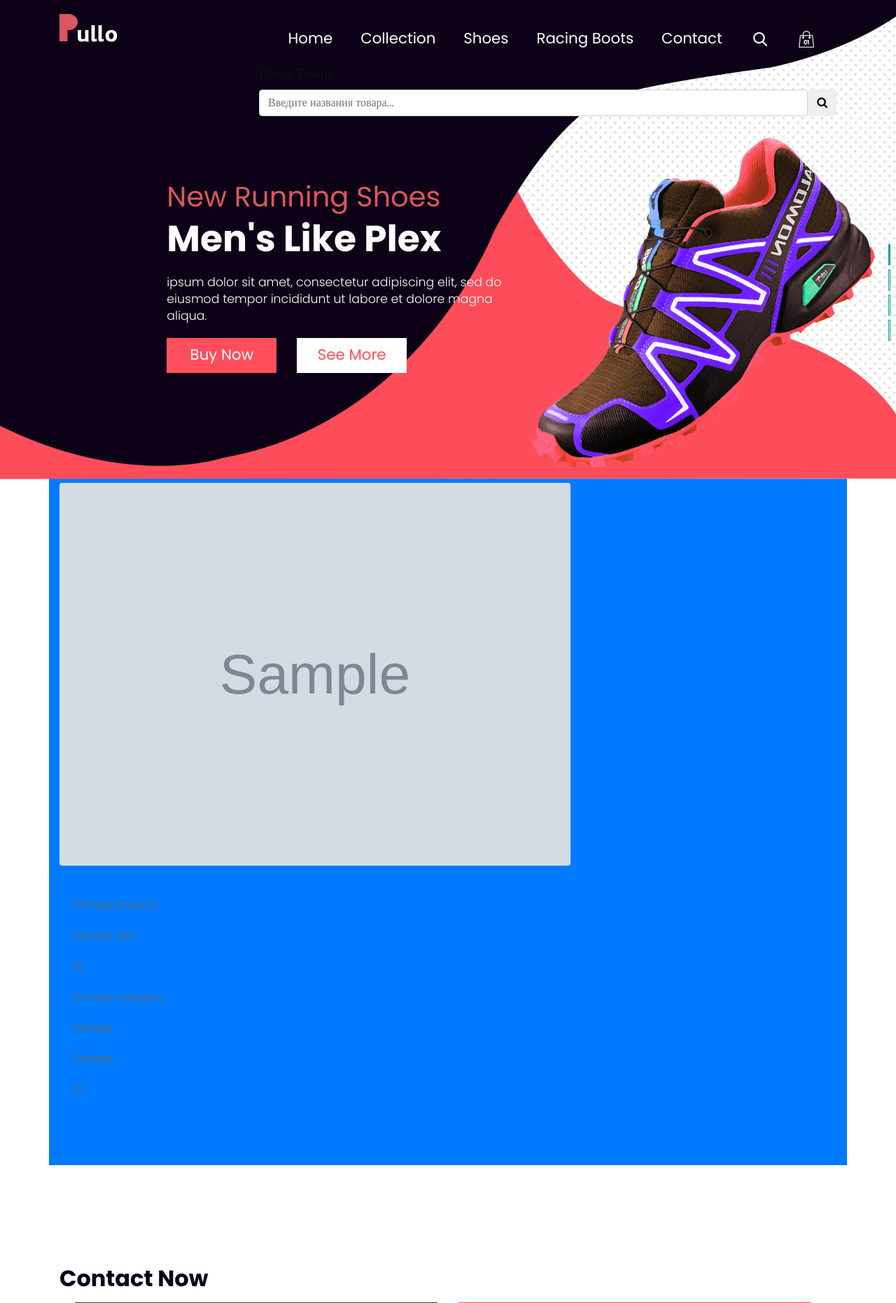
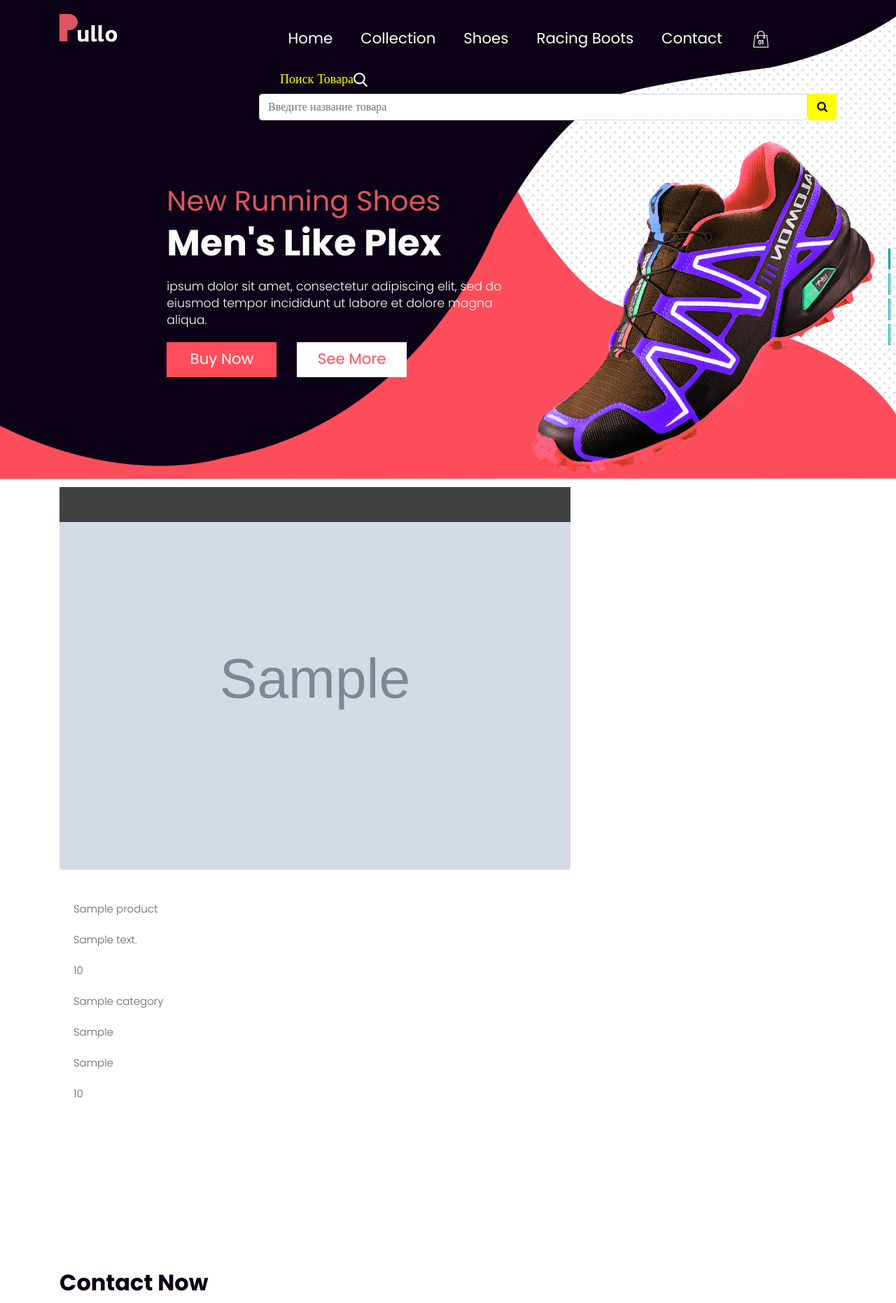
Before and after one commit to Khalil1T/Clothe, a Django app: page /product/1/ in a window 1280 px wide. Shown: the top 1862 px of the page at 70% size. Run offline with Django 5.2, Linux system fonts and the light colour scheme; tables that the repository leaves empty hold one stand-in row (values such as "Sample post"); grey boxes marked "Sample" are stand-in pictures; some libraries are stand-ins or nearby versions.

Commit message:
asdzcxewrqrew

```diff
--- a/static/css/style.css
+++ b/static/css/style.css
@@ -795,3 +795,13 @@
     height: auto;
     background: #0c0116;
 }
+
+.black-overlay {
+    position: absolute;
+    top: 0;
+    left: 0;
+    width: 100%;
+    height: 50px; /* Выберите высоту полосы, как вам нужно */
+    background-color: black;
+    opacity: 0.7; /* Выберите прозрачность, как вам нужно */
+}
--- a/templates/base.html
+++ b/templates/base.html
@@ -56,16 +56,17 @@
                             <a class="nav-item nav-link" href="shoes.html">Shoes</a>
                             <a class="nav-item nav-link" href="racing boots.html">Racing Boots</a>
                             <a class="nav-item nav-link" href="contact.html">Contact</a>
-                           <a class="nav-item nav-link last" href="#"><img src={% static 'images/search_icon.png' %}></a>
-                           <a class="nav-item nav-link last" href="contact.html"><img src={% static 'images/shop_icon.png' %}></a>
+                            <a class="nav-item nav-link last" href="contact.html"><img src="{% static 'images/shop_icon.png' %}"></a>
                         </div>
                     </div>
                     </nav>
                     <div>
-                        <h3 class="sear-head editContent">Поиск Товара</h3>
+                        <h3 class="nav-item nav-link last" style="color: yellow;">
+                            Поиск Товара<img src="{% static 'images/search_icon.png' %}" class="sear-head editContent">
+                        </h3>
                         <form action="{% url 'search' %}" method="get" class="d-flex editContent">
-                            <input type="search" placeholder="Введите названия товара..." name="q" class="form-control" required="">
-                            <button type="submit" class="btn1 btn">
+                            <input type="search" placeholder="Введите название товара" name="q" class="form-control" required="">
+                            <button type="submit" class="btn1 btn" style="background-color: yellow; color: black;">
                                 <span class="fa fa-search" aria-hidden="true"></span>
                             </button>
                         </form>
--- a/templates/home.html
+++ b/templates/home.html
@@ -36,12 +36,7 @@
                                     <a class="blog-overlay text-decoration-none" href="{% url 'product-detail' product.pk %}">
                                         <img src="{{ product.image.url }}" class="img-fluid" alt="">
                                         <h5 class="text-white mb-3">Имя:{{ product.name }}</h5>
-                                        <p class="text-primary m-0">описания:{{ product.description }}</p>
                                         <p class="text-primary m-0">цена:{{ product.price }}</p>
-                                        <p class="text-primary m-0">категория:{{ product.category }}</p>
-                                        <p class="text-primary m-0">бренд:{{ product.brand }}</p>
-                                        <p class="text-primary m-0">модель:{{ product.model }}</p>
-                                        <p class="text-primary m-0">количество:{{ product.quantity }}</p >
                                     </a>
                                 </div>
                             </div>
--- a/templates/product/product-detail.html
+++ b/templates/product/product-detail.html
@@ -3,11 +3,12 @@
 {% block content %}
 
     <!-- Detail Start -->
-    <div class="container-fluid py-5 ">
-        <div class="container py-5 bg-primary">
+<div class="container-fluid py-5">
+    <div class="container py-5 bg-white">
         <div class="row">
             <div class="col-lg-8">
-                    <div class="mb-5">
+                <div class="mb-5 position-relative">
+                    <div class="black-overlay"></div> <!-- Добавленный элемент -->
                     <a class="blog-overlay text-decoration-none" href="{% url 'product-detail' product.pk %}">
                         <img class="img-fluid rounded w-100 mb-4" src="{{ object.image.url }}" alt="Image">
                     </a>
```
Also changed, not shown: templates/accounts/profile.html (+9 -9 lines). Lines whose indentation alone changed are shown as unchanged.
